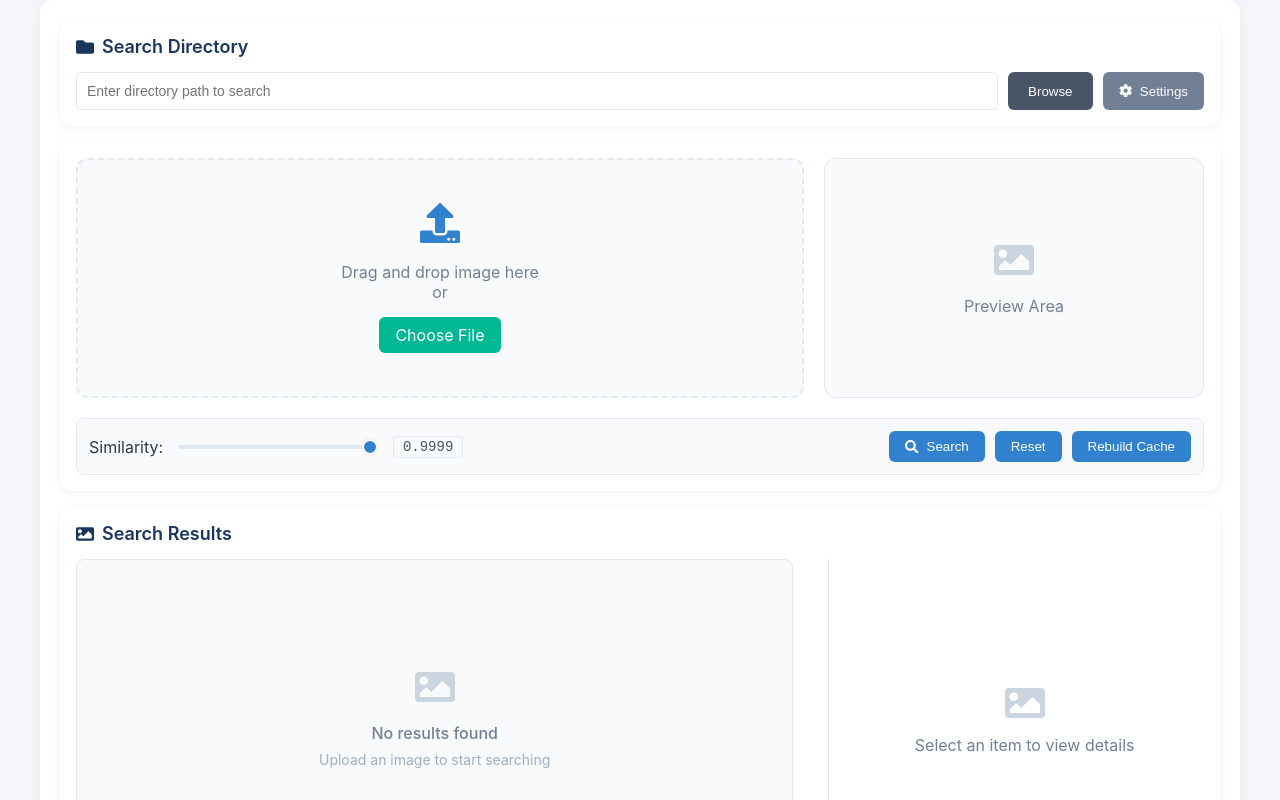
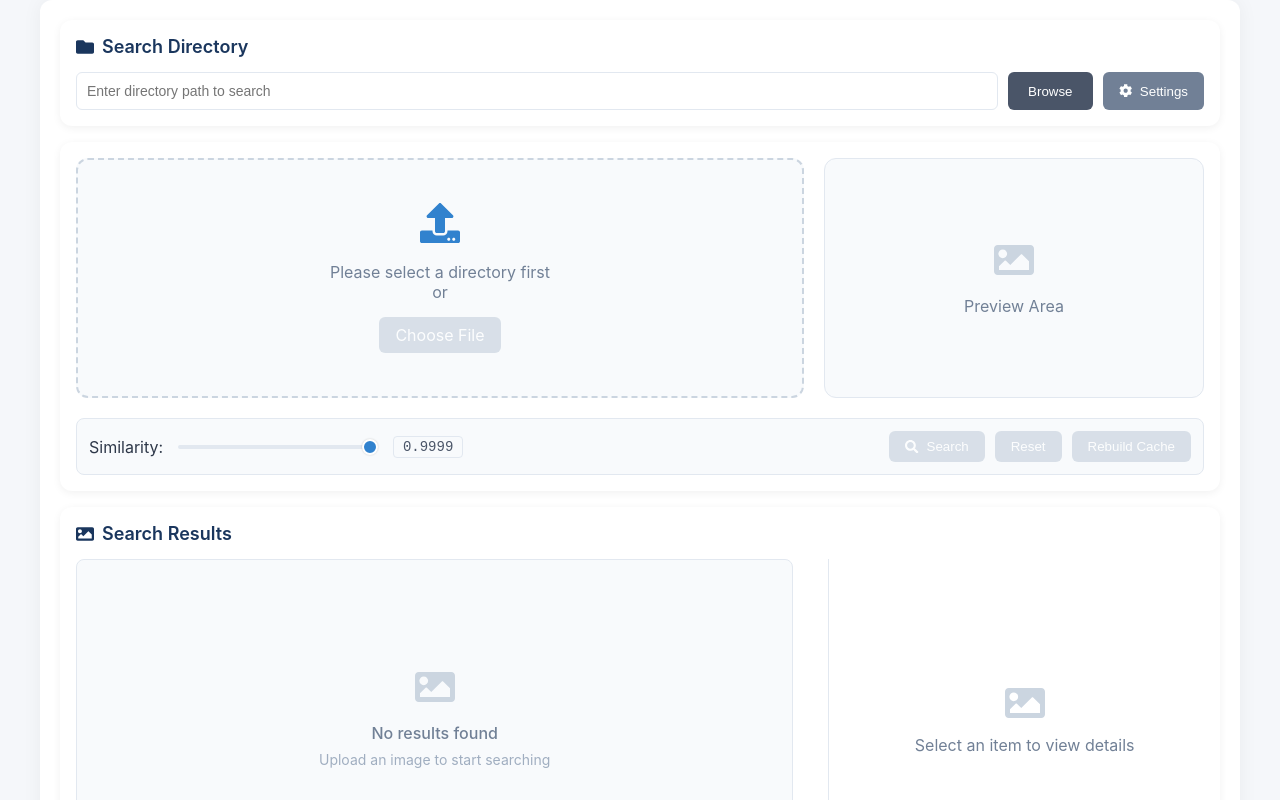
Before and after one commit to hofens/iconfinder, a React (Create React App) app: page / in a window 1280 px wide. Shown: the top 800 px of the page. Built offline with nearby package versions, Linux system fonts and the light colour scheme.

Commit message:
未选择目录其他功能禁用

```diff
--- a/src/App.css
+++ b/src/App.css
@@ -539,3 +539,38 @@ button:hover {
 .preview-placeholder p {
   color: #718096;
 }
+
+/* 添加禁用状态的样式 */
+button:disabled {
+  background-color: #cbd5e0;
+  cursor: not-allowed;
+  transform: none;
+  opacity: 0.7;
+}
+
+button:disabled:hover {
+  background-color: #cbd5e0;
+  transform: none;
+}
+
+.file-input-label.disabled {
+  background-color: #cbd5e0;
+  cursor: not-allowed;
+  opacity: 0.7;
+}
+
+.file-input-label.disabled:hover {
+  background-color: #cbd5e0;
+}
+
+/* 修改拖放区域的禁用状态 */
+.upload-area.disabled {
+  border-color: #cbd5e0;
+  background-color: #f8fafc;
+  cursor: not-allowed;
+}
+
+.upload-area.disabled:hover {
+  border-color: #cbd5e0;
+  background-color: #f8fafc;
+}
--- a/src/App.js
+++ b/src/App.js
@@ -229,7 +229,7 @@ function App() {
         // 显示详细的状态信息
         setStatus(
           `已选择目录: ${directoryPath}\n` +
-          `共发现 ${files.length} 个文件，其中包含 ${imageFiles.length} 个图片文件`
+          `共发现 ${files.length} 个文件，其中含 ${imageFiles.length} 个图片文件`
         );
       } else {
         setStatus('未选择任何目录');
@@ -380,13 +380,23 @@ function App() {
             <div className="section upload-section">
               <div className="upload-container">
                 <div
-                  className="upload-area"
-                  onDrop={handleDrop}
-                  onDragOver={handleDragOver}
+                  className={`upload-area ${!searchPath.trim() ? 'disabled' : ''}`}
+                  onDrop={(e) => {
+                    e.preventDefault();
+                    if (searchPath.trim()) {
+                      handleDrop(e);
+                    }
+                  }}
+                  onDragOver={(e) => {
+                    e.preventDefault();
+                    if (searchPath.trim()) {
+                      handleDragOver(e);
+                    }
+                  }}
                 >
                   <div className="upload-placeholder">
                     <FaUpload size={40} />
-                    <p>Drag and drop image here</p>
+                    <p>{searchPath.trim() ? 'Drag and drop image here' : 'Please select a directory first'}</p>
                     <p>or</p>
                     <input
                       type="file"
@@ -394,8 +404,12 @@ function App() {
                       onChange={handleFileSelect}
                       id="file-input"
                       style={{display: 'none'}}
+                      disabled={!searchPath.trim()}
                     />
-                    <label htmlFor="file-input" className="file-input-label">
+                    <label
+                      htmlFor="file-input"
+                      className={`file-input-label ${!searchPath.trim() ? 'disabled' : ''}`}
+                    >
                       Choose File
                     </label>
                   </div>
@@ -435,9 +449,24 @@ function App() {
                   <span>{Number(similarity).toFixed(4)}</span>
                 </div>
                 <div className="buttons">
-                  <button onClick={handleSearch}><FaSearch /> Search</button>
-                  <button onClick={resetPreview}>Reset</button>
-                  <button onClick={rebuildCache}>Rebuild Cache</button>
+                  <button
+                    onClick={handleSearch}
+                    disabled={!searchPath.trim()}
+                  >
+                    <FaSearch /> Search
+                  </button>
+                  <button
+                    onClick={resetPreview}
+                    disabled={!searchPath.trim()}
+                  >
+                    Reset
+                  </button>
+                  <button
+                    onClick={rebuildCache}
+                    disabled={!searchPath.trim()}
+                  >
+                    Rebuild Cache
+                  </button>
                 </div>
               </div>
             </div>
```
